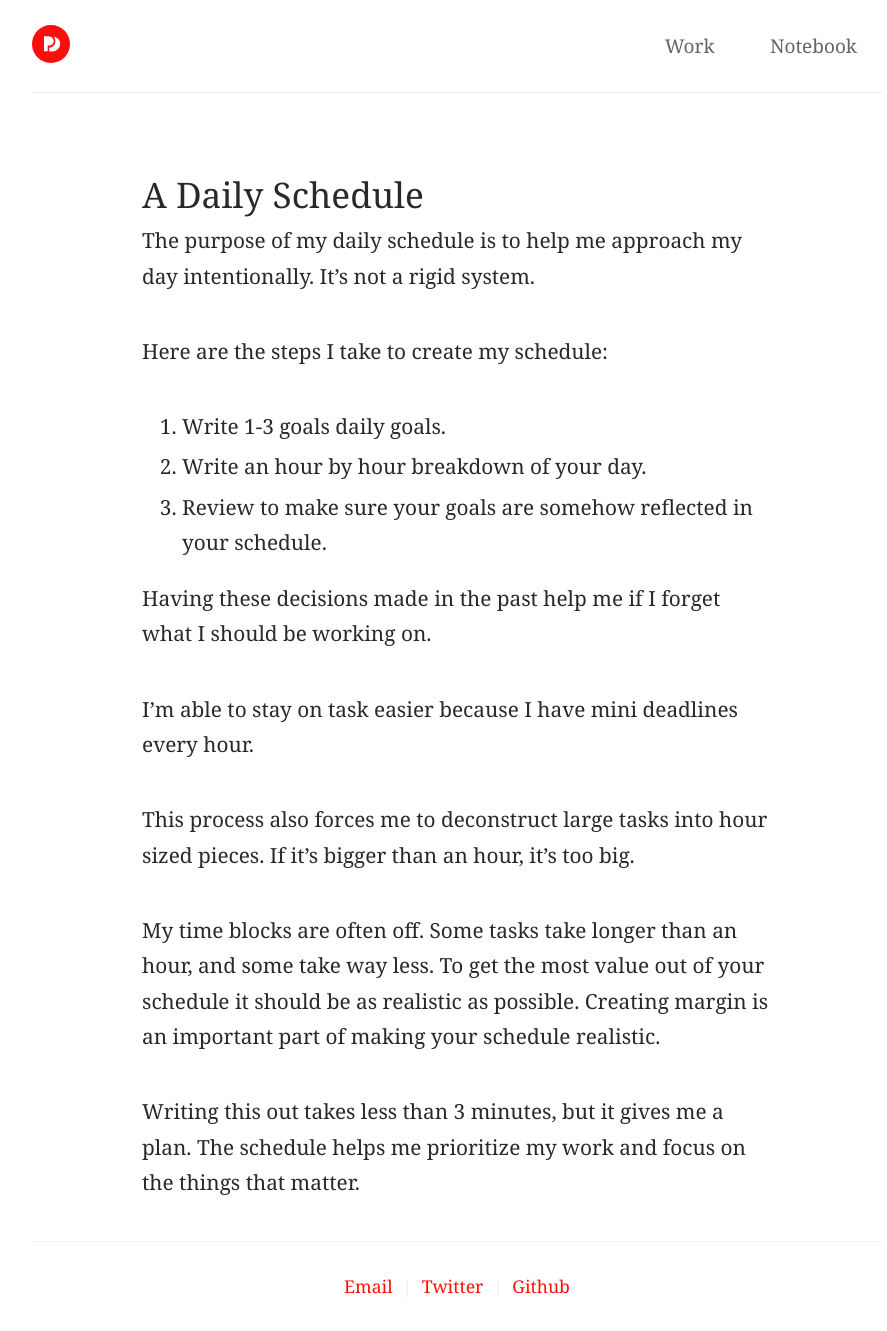
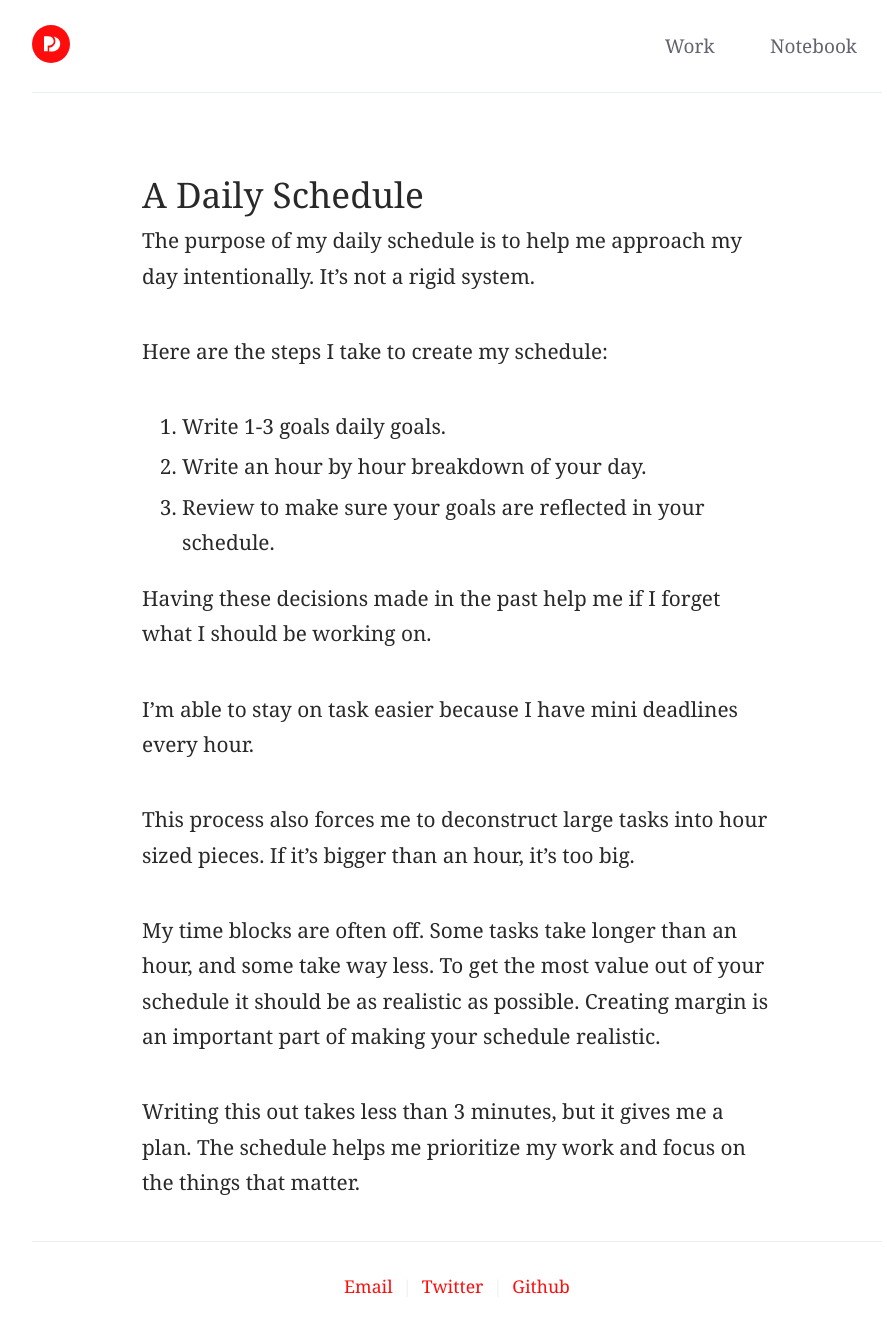
Before and after one commit to zhenghaohe/philipcdavis.github.io, a Jekyll site: the page built from _posts/2016-08-30-A-Daily-Schedule.md, in a window 1280 px wide. Shown: the whole page, without its empty margins (183-1070 px from the left). Built offline with Jekyll 4.4.1, drawn with Linux system fonts in a browser that asks for light colours.

Commit message:
removed a word

```diff
--- a/_posts/2016-08-30-A-Daily-Schedule.md
+++ b/_posts/2016-08-30-A-Daily-Schedule.md
@@ -10,7 +10,7 @@ Here are the steps I take to create my schedule:
 
 1. Write 1-3 goals daily goals.
 2. Write an hour by hour breakdown of your day.
-3. Review to make sure your goals are somehow reflected in your schedule.
+3. Review to make sure your goals are reflected in your schedule.
 
 Having these decisions made in the past help me if I forget what I should be working on.
 
```
